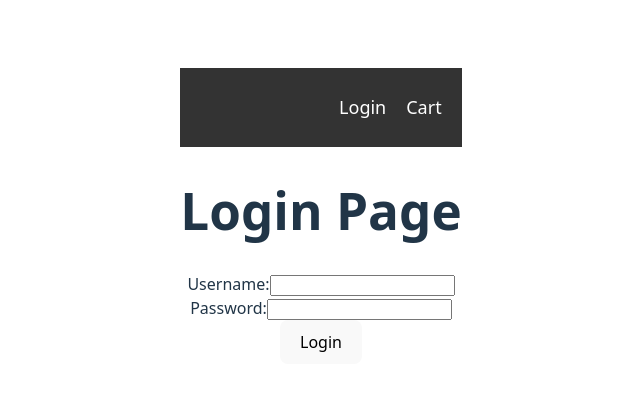
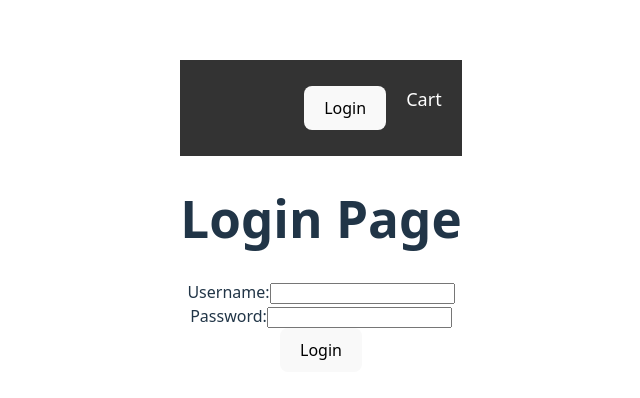
Before and after one commit to blex03/Travelers-Capstone, a React (Vite) app in the folder client/: page /login in a window 1280 px wide. Shown: the part 184-582 px from the top of the page, without its empty margins (319-959 px from the left). Built offline with nearby package versions, Linux system fonts and the light colour scheme.

Commit message:
login functionality

```diff
--- a/client/src/components/Login.jsx
+++ b/client/src/components/Login.jsx
@@ -19,13 +19,16 @@ export const Login = () => {
                 body: JSON.stringify({ username, password })
             });
 
-
             if (response.ok) {
                 const user = await response.json();
 
                 // Store the username and other relevant data in local storage
                 localStorage.setItem('username', user.username);
                 localStorage.setItem('userId', user._id);
+
+                // Optionally, dispatch a custom event to notify other components
+                window.dispatchEvent(new Event('storage'));
+
                 setMessage('Login successful!');
                 // Redirect to the Home page
                 navigate('/');
--- a/client/src/components/Navbar.jsx
+++ b/client/src/components/Navbar.jsx
@@ -1,15 +1,57 @@
-import '../Navbar.css'
+import React, { useState, useEffect } from 'react';
 import { useNavigate, Link } from 'react-router-dom';
+import '../Navbar.css';
 
 export const Navbar = () => {
-    return(
+    const [isLoggedIn, setIsLoggedIn] = useState(false);
+    const navigate = useNavigate();
+
+    useEffect(() => {
+        // Function to check login state from local storage
+        const checkLoginState = () => {
+            const isUserLoggedIn = localStorage.getItem('username') !== null;
+            setIsLoggedIn(isUserLoggedIn);
+        };
+
+        // Check login state on component mount
+        checkLoginState();
+
+        // Add event listener for storage changes
+        window.addEventListener('storage', checkLoginState);
+
+        // Cleanup event listener on component unmount
+        return () => {
+            window.removeEventListener('storage', checkLoginState);
+        };
+    }, []);
+
+    const handleLogin = () => {
+        // Simulate login by setting a value in local storage
+        localStorage.setItem('username', 'user');
+        setIsLoggedIn(true);
+        navigate('/'); // Navigate to the homepage or desired route
+    };
+
+    const handleLogout = () => {
+        // Clear the specific user data from local storage
+        localStorage.removeItem('username');
+        setIsLoggedIn(false);
+        navigate('/login'); // Redirect to the login page
+    };
+
+    return (
         <nav className="navbar">
             <div className="navbar-logo">
+                {/* Add your logo here if needed */}
             </div>
             <ul className="navbar-links">
-                <li><Link to="/login">Login</Link></li>
+                {isLoggedIn ? (
+                    <li><button onClick={handleLogout}>Logout</button></li>
+                ) : (
+                    <li><button onClick={handleLogin}>Login</button></li>
+                )}
                 <li><Link to="/checkout">Cart</Link></li>
             </ul>
         </nav>
-    )
-}
+    );
+};
```
